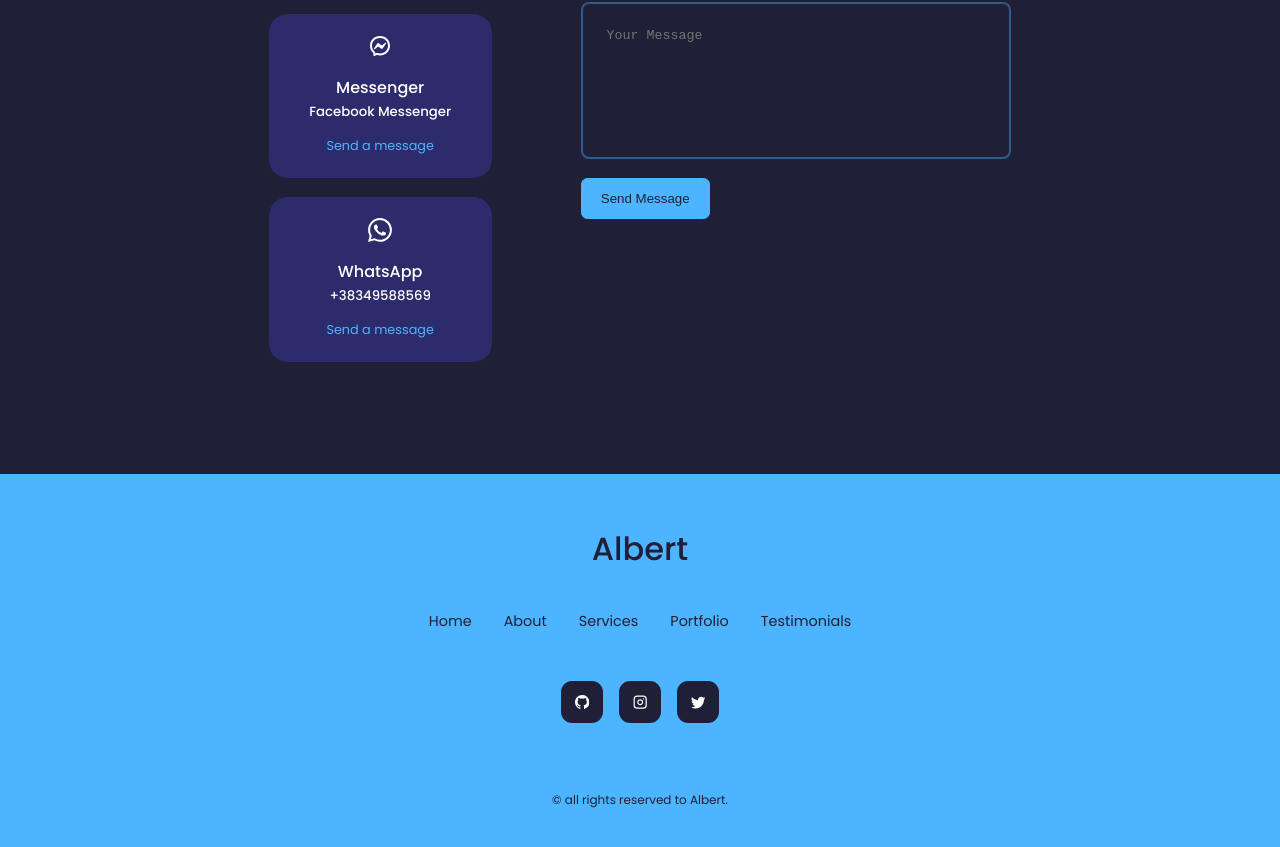
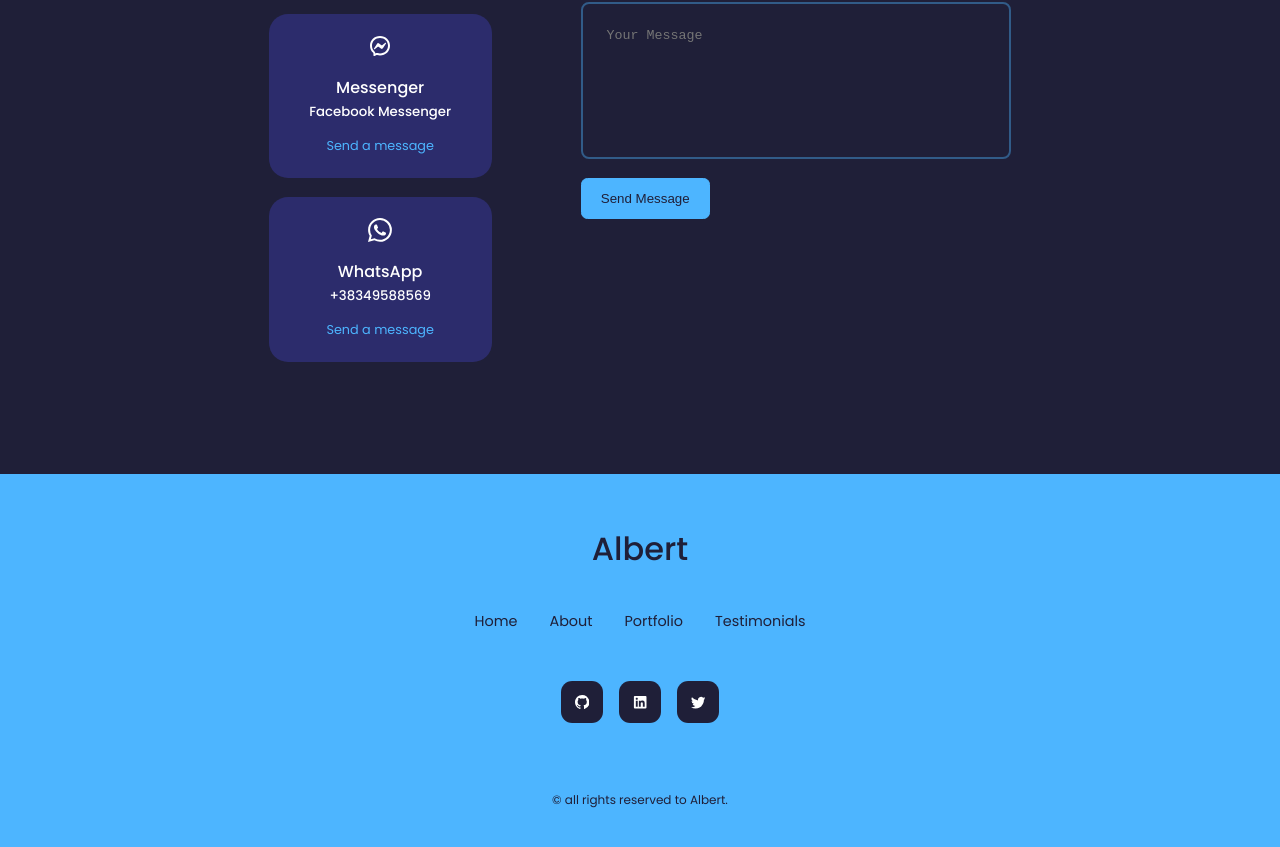
Before and after one commit to AlbertBislimi/Alberts-Portfolio, a React (Create React App) app: page / in a window 1280 px wide. Shown: the part 2597-3444 px from the top of the page. Built offline with nearby package versions, Linux system fonts and the light colour scheme.

Commit message:
updated linkedin icon

```diff
--- a/src/components/footer/Footer.jsx
+++ b/src/components/footer/Footer.jsx
@@ -1,7 +1,7 @@
 import React from 'react'
 import './footer.css'
 import {BsGithub} from 'react-icons/bs'
-import {FiInstagram} from 'react-icons/fi'
+import {FaLinkedin} from 'react-icons/fa'
 import {BsTwitter} from 'react-icons/bs'
 
 const Footer = () => {
@@ -10,16 +10,16 @@ const Footer = () => {
       <a href="#" className='footer__logo'>Albert</a>
 
       <ul className='permalinks'>
-        <li><a href="#header">Home</a></li>
+        <li><a href="#">Home</a></li>
         <li><a href="#about">About</a></li>
-        <li><a href="#services">Services</a></li>
+        {/*<li><a href="#services">Services</a></li>*/}
         <li><a href="#portfolio">Portfolio</a></li>
         <li><a href="#testimonials">Testimonials</a></li>
       </ul>
 
       <div className="footer__socials">
         <a href="https://github.com/AlbertBislimi"><BsGithub/></a>
-        <a href="https://instagram.com/ialbertbislimi"><FiInstagram/></a>
+        <a href="https://www.linkedin.com/in/albert-bislimi/"><FaLinkedin/></a>
         <a href="https://twitter.com/AlbertBislimi"><BsTwitter/></a>
       </div>
 
```
